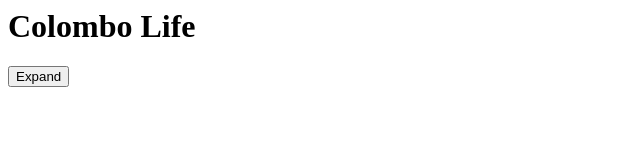
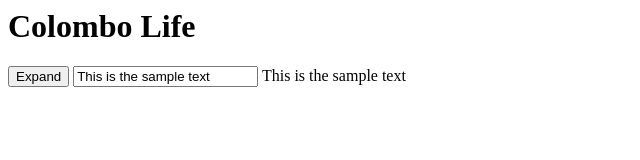
Before and after one commit to vipulasa/my-website, a plain HTML site: page index.html in a window 1280 px wide. Shown: the whole page, without its empty margins (0-640 px from the left). Drawn offline with nearby package versions, Linux system fonts and the light colour scheme.

Commit message:
Html code is updated

```diff
--- a/index.html
+++ b/index.html
@@ -9,8 +9,8 @@
 <body>
     <h1>Colombo Life</h1>
 
-    <div x-data="{ open: false }">
-        <button @click="open = true">Expand</button>
+    <div x-data="{ open: false, message : 'This is the sample text' }">
+        <button @click="open = !open">Expand</button>
 
         <div x-show="open">
             <p>
@@ -19,6 +19,13 @@
                 architecto ipsum. Sapiente!
             </p>
         </div>
+
+
+        <input type="text" x-model="message" />
+
+        <span x-text="message">
+
+
     </div>
 
 </body>
```
